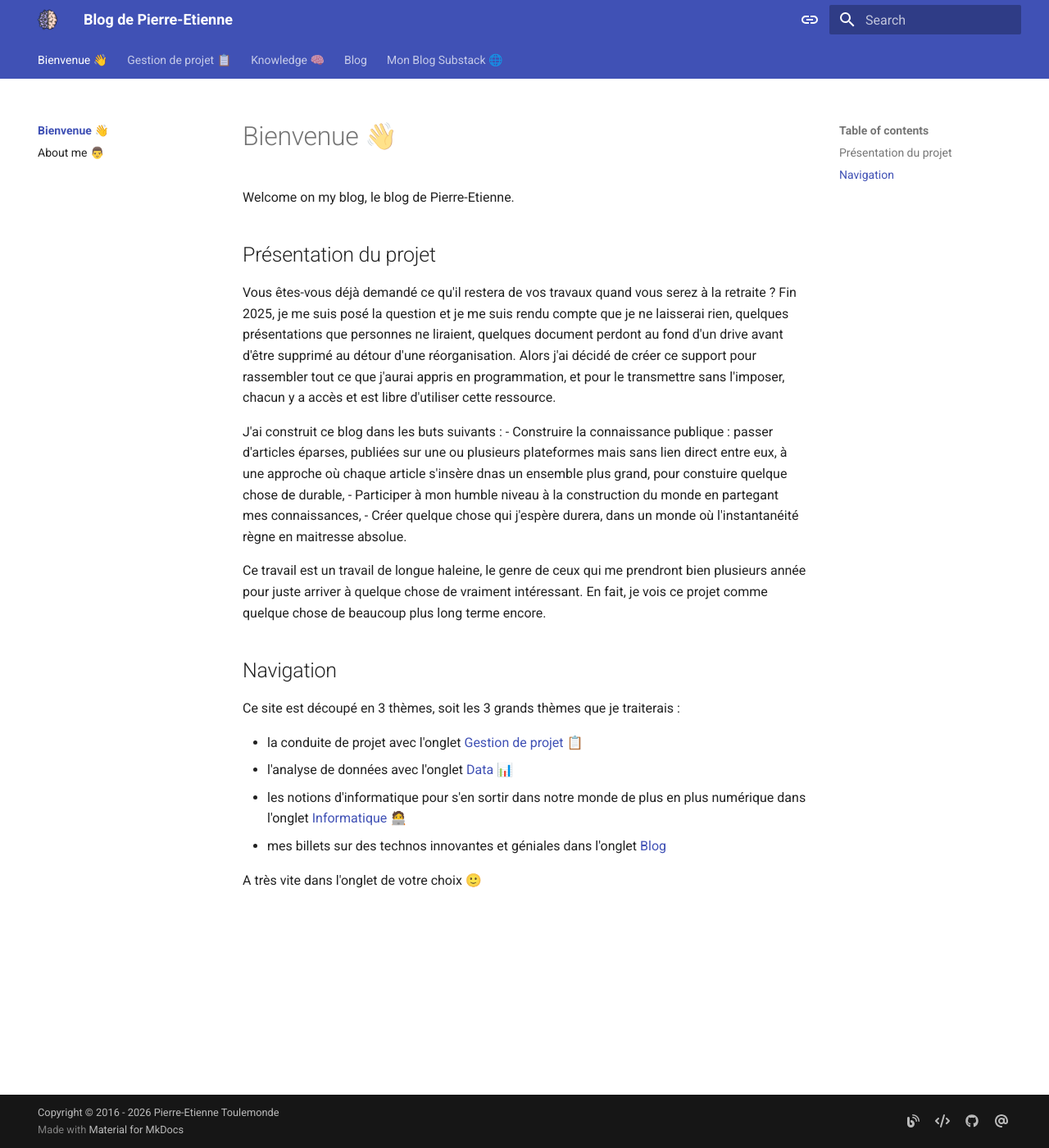
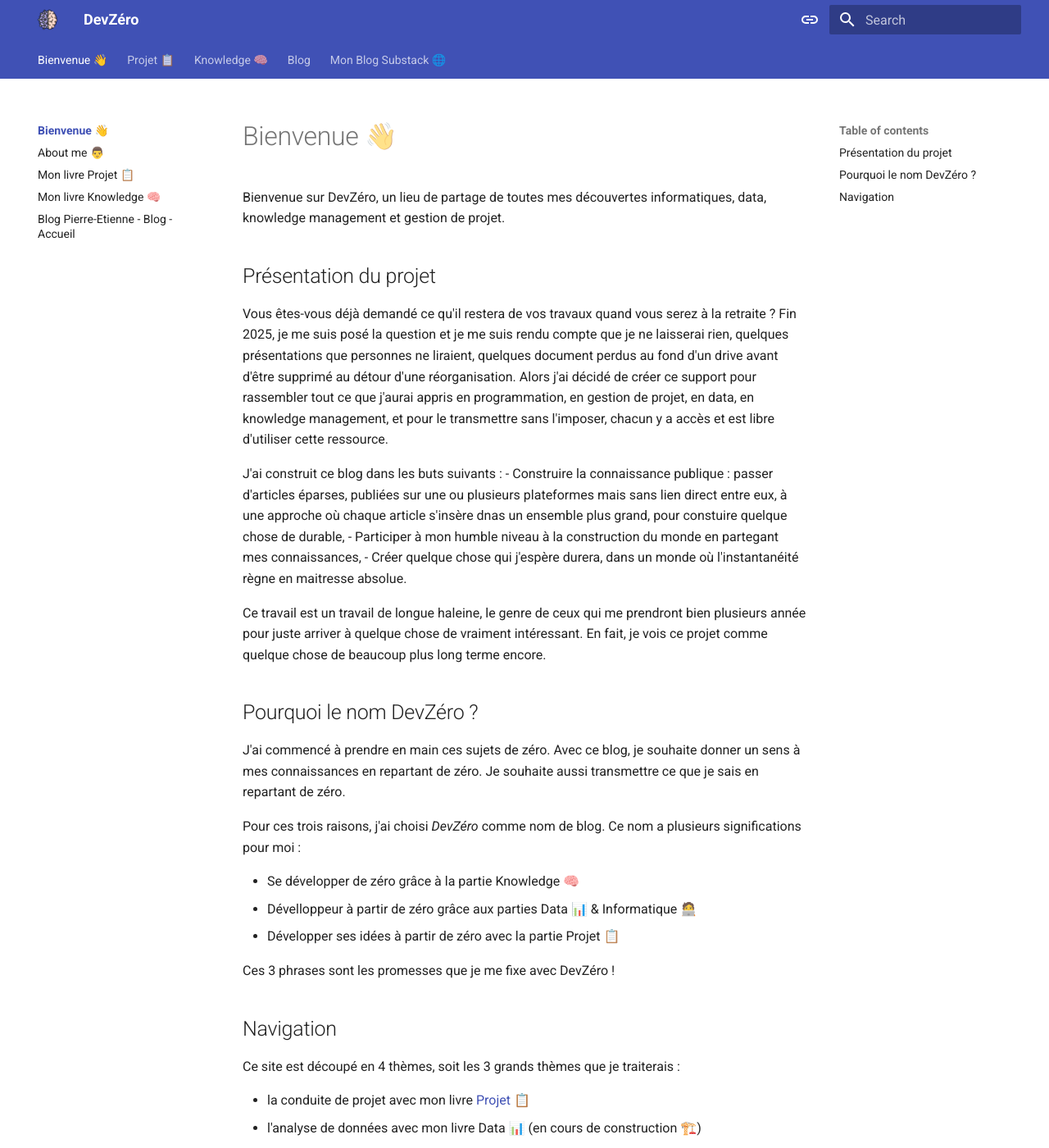
Before and after one commit to petoulemonde/blog, an MkDocs documentation site: the page built from docs/index.md, in a window 1280 px wide and 1400 px high. Shown: the whole window at 82% size. Built offline with MkDocs 1.6.1 and Material for MkDocs 9.7.7, drawn with Linux system fonts in a browser that asks for light colours; some of the changed text lies outside the part shown.

Commit message:
Rebranding DevZéro

```diff
--- a/docs/index.md
+++ b/docs/index.md
@@ -8,11 +8,11 @@ date:
 ---
 # Bienvenue 👋
 
-Welcome on my blog, le blog de Pierre-Etienne.
+Bienvenue sur DevZéro, un lieu de partage de toutes mes découvertes informatiques, data, knowledge management et gestion de projet.
 
 ## Présentation du projet
 
-Vous êtes-vous déjà demandé ce qu'il restera de vos travaux quand vous serez à la retraite ? Fin 2025, je me suis posé la question et je me suis rendu compte que je ne laisserai rien, quelques présentations que personnes ne liraient, quelques document perdont au fond d'un drive avant d'être supprimé au détour d'une réorganisation. Alors j'ai décidé de créer ce support pour rassembler tout ce que j'aurai appris en programmation, et pour le transmettre sans l'imposer, chacun y a accès et est libre d'utiliser cette ressource.
+Vous êtes-vous déjà demandé ce qu'il restera de vos travaux quand vous serez à la retraite ? Fin 2025, je me suis posé la question et je me suis rendu compte que je ne laisserai rien, quelques présentations que personnes ne liraient, quelques document perdus au fond d'un drive avant d'être supprimé au détour d'une réorganisation. Alors j'ai décidé de créer ce support pour rassembler tout ce que j'aurai appris en programmation, en gestion de projet, en data, en knowledge management, et pour le transmettre sans l'imposer, chacun y a accès et est libre d'utiliser cette ressource.
 
 J'ai construit ce blog dans les buts suivants :
 - Construire la connaissance publique : passer d'articles éparses, publiées sur une ou plusieurs plateformes mais sans lien direct entre eux, à une approche où chaque article s'insère dnas un ensemble plus grand, pour constuire quelque chose de durable,
@@ -21,12 +21,26 @@ J'ai construit ce blog dans les buts suivants :
 
 Ce travail est un travail de longue haleine, le genre de ceux qui me prendront bien plusieurs année pour juste arriver à quelque chose de vraiment intéressant. En fait, je vois ce projet comme quelque chose de beaucoup plus long terme encore.
 
+## Pourquoi le nom DevZéro ?
+
+J'ai commencé à prendre en main ces sujets de zéro. Avec ce blog, je souhaite donner un sens à mes connaissances en repartant de zéro. Je souhaite aussi transmettre ce que je sais en repartant de zéro.
+
+Pour ces trois raisons, j'ai choisi *DevZéro* comme nom de blog. Ce nom a plusieurs significations pour moi :
+
+- Se développer de zéro grâce à la partie Knowledge 🧠
+- Dévelloppeur à partir de zéro grâce aux parties Data 📊 & Informatique 🧑‍💻
+- Développer ses idées à partir de zéro avec la partie Projet 📋
+
+Ces 3 phrases sont les promesses que je me fixe avec DevZéro !
+
 ## Navigation
-Ce site est découpé en 3 thèmes, soit les 3 grands thèmes que je traiterais :
 
-- la conduite de projet avec l'onglet [Gestion de projet 📋](projet/index.md)
-- l'analyse de données avec l'onglet [Data 📊](data/index.md)
-- les notions d'informatique pour s'en sortir dans notre monde de plus en plus numérique dans l'onglet [Informatique 🧑‍💻](coding/index.md)
+Ce site est découpé en 4 thèmes, soit les 3 grands thèmes que je traiterais :
+
+- la conduite de projet avec mon livre [Projet 📋](projet/index.md)
+- l'analyse de données avec mon livre Data 📊 (en cours de construction 🏗️)
+- les notions d'informatique pour s'en sortir dans notre monde de plus en plus numérique avec mon livre Informatique 🧑‍💻 (en cours de construction 🏗️)
+- le personnal knowledge managmement avec mon livre [Knowledge 🧠](knowledge/index.md)
 - mes billets sur des technos innovantes et géniales dans l'onglet [Blog](blog/index.md)
 
 A très vite dans l'onglet de votre choix 🙂
--- a/mkdocs.yml
+++ b/mkdocs.yml
@@ -1,12 +1,12 @@
 # Project information
-site_name: Blog de Pierre-Etienne
+site_name: DevZéro
 site_url: https://petoulemonde.github.io/blog
 site_author: Pierre-Etienne Toulemonde
 site_description: >-
-  Bienvenue sur le Pierre-Etienne, lieu de partage de toutes mes découvertes informatiques
+  Bienvenue sur DevZéro, un lieu de partage de toutes mes découvertes informatiques, data, knowledge management et gestion de projet.
 
 # Copyright
-copyright: Copyright &copy; 2016 - 2026 Pierre-Etienne Toulemonde
+copyright: Copyright &copy; 2025 - 2026 Pierre-Etienne Toulemonde
 
 # Additionnal configuration
 extra:
@@ -63,7 +63,9 @@ theme:
     - media: "(prefers-color-scheme: light)"
       scheme: default
       primary: indigo
+      # primary: indigo # Couleur par défaut
       accent: indigo
+      # accent: indigo # Couleur par défaut
       toggle:
         icon: material/toggle-switch
         name: Switch to dark mode
@@ -100,8 +102,13 @@ nav:
 - Bienvenue 👋:
   - index.md
   - About me 👨: about.md
-- Gestion de projet 📋:
+  - Mon livre Projet 📋: projet/index.md
+  - Mon livre Knowledge 🧠: knowledge/index.md
+  - Mon blog: blog/index.md
+
+- Projet 📋:
   - projet/index.md
+  - Plan du livre 🗺️: projet/plan.md
   - Les 5 temps du projet:
     - Pré-projet:
       - projet/préprojet/index.md
@@ -113,18 +120,23 @@ nav:
     - Conception: projet/conception.md
     - Réalisation: projet/réalisation.md
     - Retour d'expérience: projet/cloture.md
+
 # - Data 📊:
 #   - data/index.md
 #   - Qu'est-ce qu'une data ?: data/Qu'est-ce qu'une data.md
+
 - Knowledge 🧠:
   - Introduction: knowledge/index.md
-  - Plan du livre: knowledge/plan.md
+  - Plan du livre 🗺️: knowledge/plan.md
   - Veille 🔭:
     - Pourquoi faire une veille ?: knowledge/Pourquoi faire une veille.md
+
 # - Informatique 🧑‍💻:
 #   - coding/index.md
 #   - Cookiecutter-data-science - Un outil 🐍 pour structurer ses projets
+
 - Blog:
   - blog/index.md
   - Articles par tags: tags.md
+
 - Mon Blog Substack 🌐 : https://penseecomplexe.substack.com/
```
